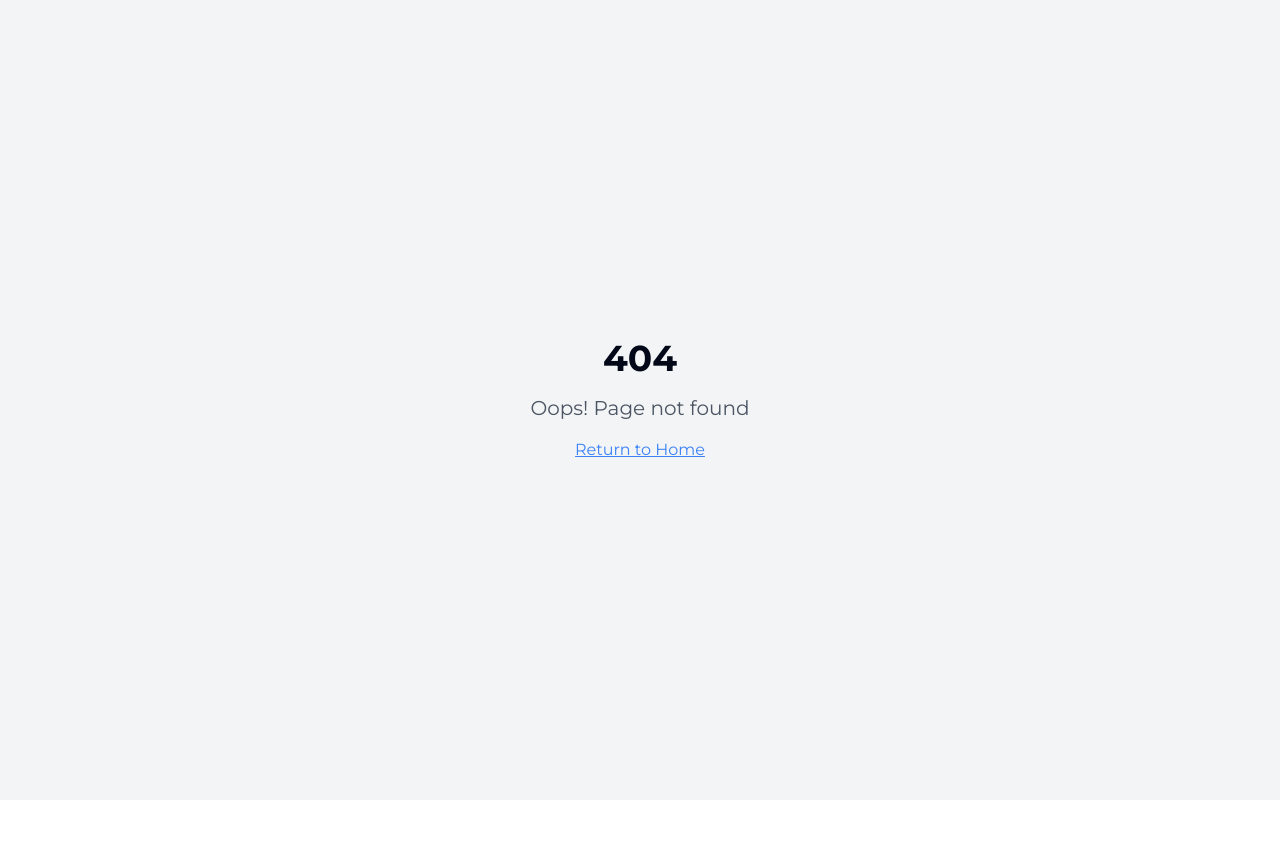
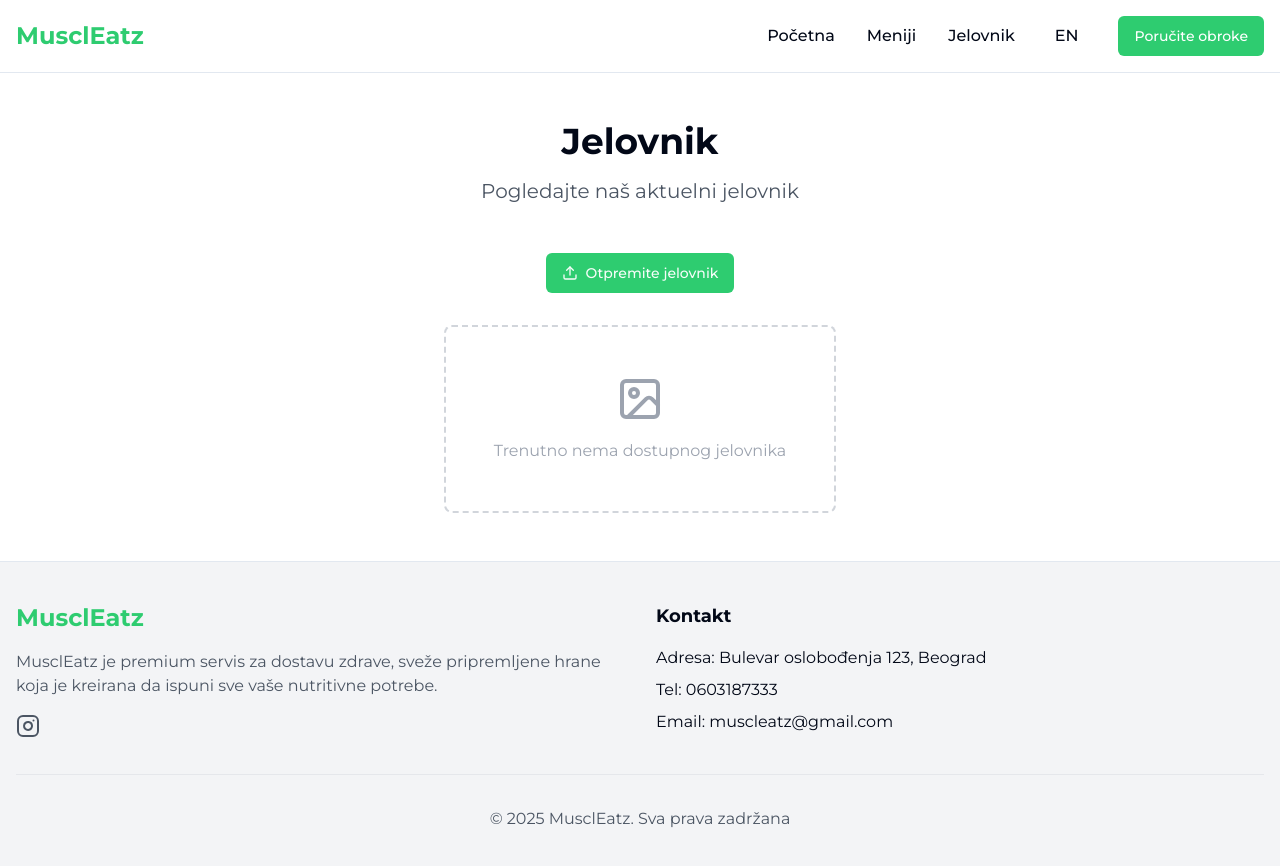
Before and after one commit to nemanjamlad/muscleatz, a React (Vite) app: page /jelovnik in a window 1280 px wide. Before the commit this address had no page. Shown: the top 866 px of the page. Before the commit the page ends 800 px from the top, so only its background shows below. Built offline with nearby package versions, Linux system fonts and the light colour scheme.

Commit message:
feat: Add menu section and image upload
Adds a new menu section to the home page.
Allows users to upload and view menu images.

```diff
--- a/src/App.tsx
+++ b/src/App.tsx
@@ -8,6 +8,7 @@ import { LanguageProvider } from "./context/LanguageContext";
 import Index from "./pages/Index";
 import OrderPage from "./pages/OrderPage";
 import ContactPage from "./pages/ContactPage";
+import JelovnikPage from "./pages/JelovnikPage";
 import NotFound from "./pages/NotFound";
 
 const queryClient = new QueryClient();
@@ -23,6 +24,7 @@ const App = () => (
             <Route path="/" element={<Index />} />
             <Route path="/order" element={<OrderPage />} />
             <Route path="/contact" element={<ContactPage />} />
+            <Route path="/jelovnik" element={<JelovnikPage />} />
             <Route path="*" element={<NotFound />} />
           </Routes>
         </BrowserRouter>
--- a/src/components/Footer.tsx
+++ b/src/components/Footer.tsx
@@ -11,7 +11,7 @@ export default function Footer() {
       <div className="container mx-auto px-4 py-10">
         <div className="grid grid-cols-1 md:grid-cols-2 gap-8">
           <div>
-            <h3 className="text-2xl font-bold text-primary mb-4">MuscleEatz</h3>
+            <h3 className="text-2xl font-bold text-primary mb-4">MusclEatz</h3>
             <p className="text-gray-600 mb-4">
               {t('home.aboutText')}
             </p>
@@ -36,7 +36,7 @@ export default function Footer() {
           </div>
         </div>
         <div className="border-t border-gray-200 mt-8 pt-8 text-center text-gray-600">
-          <p>&copy; {currentYear} MuscleEatz. {t('footer.rights')}</p>
+          <p>&copy; {currentYear} MusclEatz. {t('footer.rights')}</p>
         </div>
       </div>
     </footer>
--- a/src/components/Header.tsx
+++ b/src/components/Header.tsx
@@ -19,7 +19,7 @@ export default function Header() {
       <div className="container mx-auto px-4 py-4 flex items-center justify-between">
         <div className="flex items-center">
           <a href="/" className="text-2xl font-bold text-primary">
-            MuscleEatz
+            MusclEatz
           </a>
         </div>
 
@@ -30,6 +30,9 @@ export default function Header() {
           </a>
           <a href="/order" className="font-medium hover:text-primary transition-colors">
             {t('common.menus')}
+          </a>
+          <a href="/jelovnik" className="font-medium hover:text-primary transition-colors">
+            {t('common.jelovnik')}
           </a>
           <button
             onClick={toggleLanguage}
@@ -87,6 +90,13 @@ export default function Header() {
             >
               {t('common.menus')}
             </a>
+            <a
+              href="/jelovnik"
+              className="font-medium hover:text-primary transition-colors"
+              onClick={() => setMobileMenuOpen(false)}
+            >
+              {t('common.jelovnik')}
+            </a>
           </nav>
         </div>
       )}
--- /dev/null
+++ b/src/pages/JelovnikPage.tsx
@@ -0,0 +1,114 @@
+
+import { useState, useRef, ChangeEvent } from "react";
+import { useLanguage } from "@/context/LanguageContext";
+import { Button } from "@/components/ui/button";
+import Header from "@/components/Header";
+import Footer from "@/components/Footer";
+import { Dialog, DialogContent, DialogTrigger } from "@/components/ui/dialog";
+import { Image, Upload } from "lucide-react";
+import { toast } from "@/hooks/use-toast";
+
+const JelovnikPage = () => {
+  const { t } = useLanguage();
+  const [menuImage, setMenuImage] = useState<string | null>(null);
+  const fileInputRef = useRef<HTMLInputElement>(null);
+
+  const handleFileChange = (e: ChangeEvent<HTMLInputElement>) => {
+    const file = e.target.files?.[0];
+    if (!file) return;
+
+    if (!file.type.startsWith('image/')) {
+      toast({
+        title: "Error",
+        description: "Please upload an image file",
+        variant: "destructive",
+      });
+      return;
+    }
+
+    const reader = new FileReader();
+    reader.onload = () => {
+      if (typeof reader.result === 'string') {
+        setMenuImage(reader.result);
+        toast({
+          title: "Success",
+          description: "Menu image uploaded successfully",
+        });
+      }
+    };
+    reader.readAsDataURL(file);
+  };
+
+  const triggerFileInput = () => {
+    fileInputRef.current?.click();
+  };
+
+  return (
+    <div className="flex flex-col min-h-screen">
+      <Header />
+
+      <main className="flex-grow bg-white py-12">
+        <div className="container mx-auto px-4">
+          <div className="max-w-3xl mx-auto">
+            <div className="text-center mb-12">
+              <h1 className="text-4xl font-bold mb-4">{t('jelovnik.title')}</h1>
+              <p className="text-xl text-gray-600">{t('jelovnik.subtitle')}</p>
+            </div>
+
+            <div className="mb-8 flex justify-center">
+              <Button
+                onClick={triggerFileInput}
+                className="flex items-center gap-2"
+              >
+                <Upload size={18} />
+                {t('jelovnik.uploadButton')}
+              </Button>
+              <input
+                type="file"
+                ref={fileInputRef}
+                onChange={handleFileChange}
+                accept="image/*"
+                className="hidden"
+              />
+            </div>
+
+            <div className="flex flex-col items-center">
+              {menuImage ? (
+                <Dialog>
+                  <DialogTrigger asChild>
+                    <div className="cursor-pointer hover:opacity-90 transition-opacity">
+                      <img
+                        src={menuImage}
+                        alt="Menu"
+                        className="max-w-full h-auto border rounded-lg shadow-md"
+                      />
+                      <p className="text-sm text-gray-500 mt-2 text-center">
+                        {t('jelovnik.clickToEnlarge')}
+                      </p>
+                    </div>
+                  </DialogTrigger>
+                  <DialogContent className="max-w-4xl w-[90vw]">
+                    <img
+                      src={menuImage}
+                      alt="Menu"
+                      className="w-full h-auto"
+                    />
+                  </DialogContent>
+                </Dialog>
+              ) : (
+                <div className="flex flex-col items-center gap-4 p-12 border-2 border-dashed border-gray-300 rounded-lg text-gray-400">
+                  <Image size={48} />
+                  <p>{t('jelovnik.noMenu')}</p>
+                </div>
+              )}
+            </div>
+          </div>
+        </div>
+      </main>
+
+      <Footer />
+    </div>
+  );
+};
+
+export default JelovnikPage;
--- a/src/translations.ts
+++ b/src/translations.ts
@@ -8,17 +8,18 @@ export const translations = {
       language: 'EN',
       home: 'Početna',
       menus: 'Meniji',
+      jelovnik: 'Jelovnik',
       contact: 'Kontakt',
     },
     home: {
-      title: 'MuscleEatz',
+      title: 'MusclEatz',
       subtitle: 'Zdrava hrana za zdrav život',
       heroText: '7 dana nedeljno donosimo obroke na vašu adresu',
       orderCta: 'Poručite odmah',
       aboutUs: 'O nama',
-      aboutText: 'MuscleEatz je premium servis za dostavu zdrave, sveže pripremljene hrane koja je kreirana da ispuni sve vaše nutritivne potrebe.',
+      aboutText: 'MusclEatz je premium servis za dostavu zdrave, sveže pripremljene hrane koja je kreirana da ispuni sve vaše nutritivne potrebe.',
       features: {
-        title: 'Zašto MuscleEatz?',
+        title: 'Zašto MusclEatz?',
         freshFood: {
           title: 'Sveže pripremljeni obroci',
           description: 'Naši obroci su pripremljeni od najkvalitetnijih sastojaka i dostavljeni sveži.'
@@ -65,6 +66,13 @@ export const translations = {
       orderNote: 'Primamo porudžbine od ponedeljka do subote za sledeću nedelju.',
       deliveryTime: 'Hrana stiže na vašu adresu od 7 do 10 ujutru.'
     },
+    jelovnik: {
+      title: 'Jelovnik',
+      subtitle: 'Pogledajte naš aktuelni jelovnik',
+      uploadButton: 'Otpremite jelovnik',
+      clickToEnlarge: 'Kliknite na sliku da je uvećate',
+      noMenu: 'Trenutno nema dostupnog jelovnika',
+    },
     contact: {
       title: 'Kontakt informacije',
       selectedMenu: 'Izabrani meni',
@@ -92,17 +100,18 @@ export const translations = {
       language: 'SR',
       home: 'Home',
       menus: 'Menus',
+      jelovnik: 'Menu Card',
       contact: 'Contact',
     },
     home: {
-      title: 'MuscleEatz',
+      title: 'MusclEatz',
       subtitle: 'Healthy Food for Healthy Life',
       heroText: 'We deliver meals to your address 7 days a week',
       orderCta: 'Order Now',
       aboutUs: 'About Us',
-      aboutText: 'MuscleEatz is a premium meal delivery service with fresh, healthy food created to fulfill all your nutritional needs.',
+      aboutText: 'MusclEatz is a premium meal delivery service with fresh, healthy food created to fulfill all your nutritional needs.',
       features: {
-        title: 'Why MuscleEatz?',
+        title: 'Why MusclEatz?',
         freshFood: {
           title: 'Freshly Prepared Meals',
           description: 'Our meals are prepared from the highest quality ingredients and delivered fresh.'
@@ -149,6 +158,13 @@ export const translations = {
       orderNote: 'We accept orders from Monday to Saturday for the following week.',
       deliveryTime: 'Food is delivered to your address between 7 and 10 AM.'
     },
+    jelovnik: {
+      title: 'Menu Card',
+      subtitle: 'Check our current menu',
+      uploadButton: 'Upload Menu',
+      clickToEnlarge: 'Click on the image to enlarge',
+      noMenu: 'No menu currently available',
+    },
     contact: {
       title: 'Contact Information',
       selectedMenu: 'Selected Menu',
```
